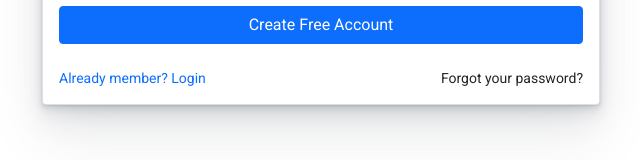
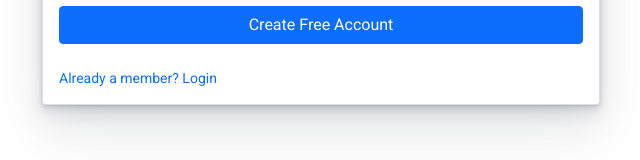
Before and after one commit to hudumadigital/finance-frontend, an Angular app: page /register in a window 1280 px wide. Shown: the part 565-725 px from the top of the page, without its empty margins (319-959 px from the left). Built offline with nearby package versions, Linux system fonts and the light colour scheme.

Commit message:
disable forgot password

```diff
--- a/src/app/accounts/forgot-password/forgot-password.component.html
+++ b/src/app/accounts/forgot-password/forgot-password.component.html
@@ -29,10 +29,10 @@
 
               <div class="d-md-flex justify-content-between mt-4">
                 <div class="mb-2 mb-md-0">
-                  <a routerLink="/login">Already member? Login</a>
+                  <a routerLink="/login">Already a member? Login</a>
                 </div>
                 <div>
-                  <a routerLink="/register" class="text-inherit">Create and Account</a>
+                  <a routerLink="/register" class="text-inherit">Create an Account </a>
                 </div>
               </div>
 
--- a/src/app/accounts/login/login.component.html
+++ b/src/app/accounts/login/login.component.html
@@ -47,7 +47,7 @@
                   <a routerLink="/register">Create an Account</a>
                 </div>
                 <div>
-                  <a routerLink="/forgot-password" class="text-inherit">Forgot your password?</a>
+<!--                  <a routerLink="/forgot-password" class="text-inherit">Forgot your password?</a>-->
                 </div>
               </div>
 
--- a/src/app/accounts/register/register.component.html
+++ b/src/app/accounts/register/register.component.html
@@ -59,7 +59,8 @@
                 <span *ngIf="f.passwordConfirm.errors.required">Confirm Password is required</span>
                 <span *ngIf="f.passwordConfirm.errors.mustMatch">Passwords must match</span>
               </div>
-              <a class="eye" (click)="togglePasswordConfirmVisibility()" [hidden]="isSubmitted && f.passwordConfirm.errors">
+              <a class="eye" (click)="togglePasswordConfirmVisibility()"
+                 [hidden]="isSubmitted && f.passwordConfirm.errors">
                 <i class="fs-5 bi-eye" *ngIf="passwordConfirmVisible"></i>
                 <i class="fs-5 bi-eye-slash" *ngIf="!passwordConfirmVisible"></i>
               </a>
@@ -72,10 +73,10 @@
 
               <div class="d-md-flex justify-content-between mt-4">
                 <div class="mb-2 mb-md-0">
-                  <a routerLink="/login">Already member? Login</a>
+                  <a routerLink="/login">Already a member? Login</a>
                 </div>
                 <div>
-                  <a routerLink="/forgot-password" class="text-inherit">Forgot your password?</a>
+<!--                  <a routerLink="/forgot-password" class="text-inherit">Forgot your password?</a>-->
                 </div>
               </div>
 
```
